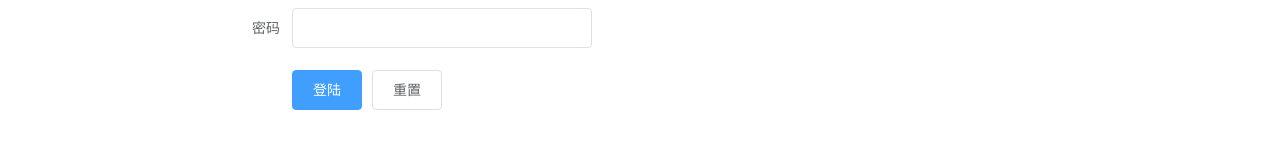
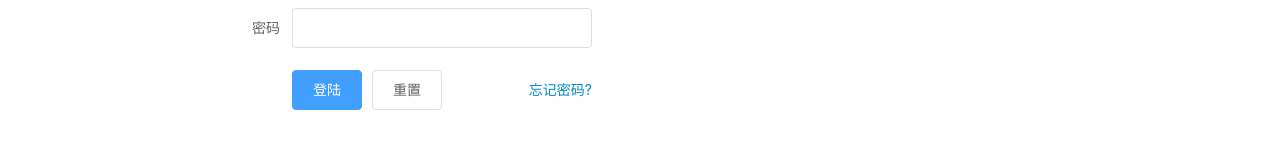
Before and after one commit to xxiaocheng/douban_movie_vue_front_end, a Vue app: page /login in a window 1280 px wide. Shown: the part 254-402 px from the top of the page. Built offline with nearby package versions, Linux system fonts and the light colour scheme.

Commit message:
登录页面添加忘记密码

```diff
--- a/src/components/loginform.vue
+++ b/src/components/loginform.vue
@@ -10,6 +10,7 @@
             <el-form-item>
                 <el-button type="primary" @click="submitForm('loginForm')">登陆</el-button>
                 <el-button @click="resetForm('loginForm')">重置</el-button>
+                <router-link to="/auth/forget-password" class="forget-password">忘记密码?</router-link>
             </el-form-item>
         </el-form>
     </div>
@@ -125,3 +126,11 @@ export default {
     }
 }
 </script>
+
+<style lang="less">
+
+.forget-password{
+    float: right;
+    position: relative;
+}
+</style>
--- a/src/components/movieDetail.vue
+++ b/src/components/movieDetail.vue
@@ -243,7 +243,7 @@ export default{
               }
               .info{
                 float: left;
-                max-width: 248px;
+                max-width: 240px;
                 word-wrap: break-word;
                 .p1{
                   line-height: 150%;
@@ -256,7 +256,7 @@ export default{
             }
             .people-sroce{
               float: right;
-              width:150px;
+              width:160px;
               margin: 2px 0 0 0;
               padding: 0 0 0 15px;
               border-left:1px solid #eaeaea;
--- a/src/router.js
+++ b/src/router.js
@@ -86,7 +86,7 @@ export default new Router({
       component: ConfirmEmail
     },
     {
-      path: "/account/reset-password",
+      path: "/auth/forget-password",
       name: "sentResetPasswordEmail",
       component: SentResetPasswordEmail
     },
--- a/src/views/SentResetPasswordEmail.vue
+++ b/src/views/SentResetPasswordEmail.vue
@@ -7,7 +7,7 @@
             </el-form-item>
             <el-form-item>
                 <el-button type="primary" @click="submitForm('emailForm')">发送重置链接</el-button>
-                <el-button @click="resetForm('emailForm')">重置</el-button>
+                <el-button @click="resetForm('emailForm')">清空</el-button>
             </el-form-item>
         </el-form>
     </div>
```
